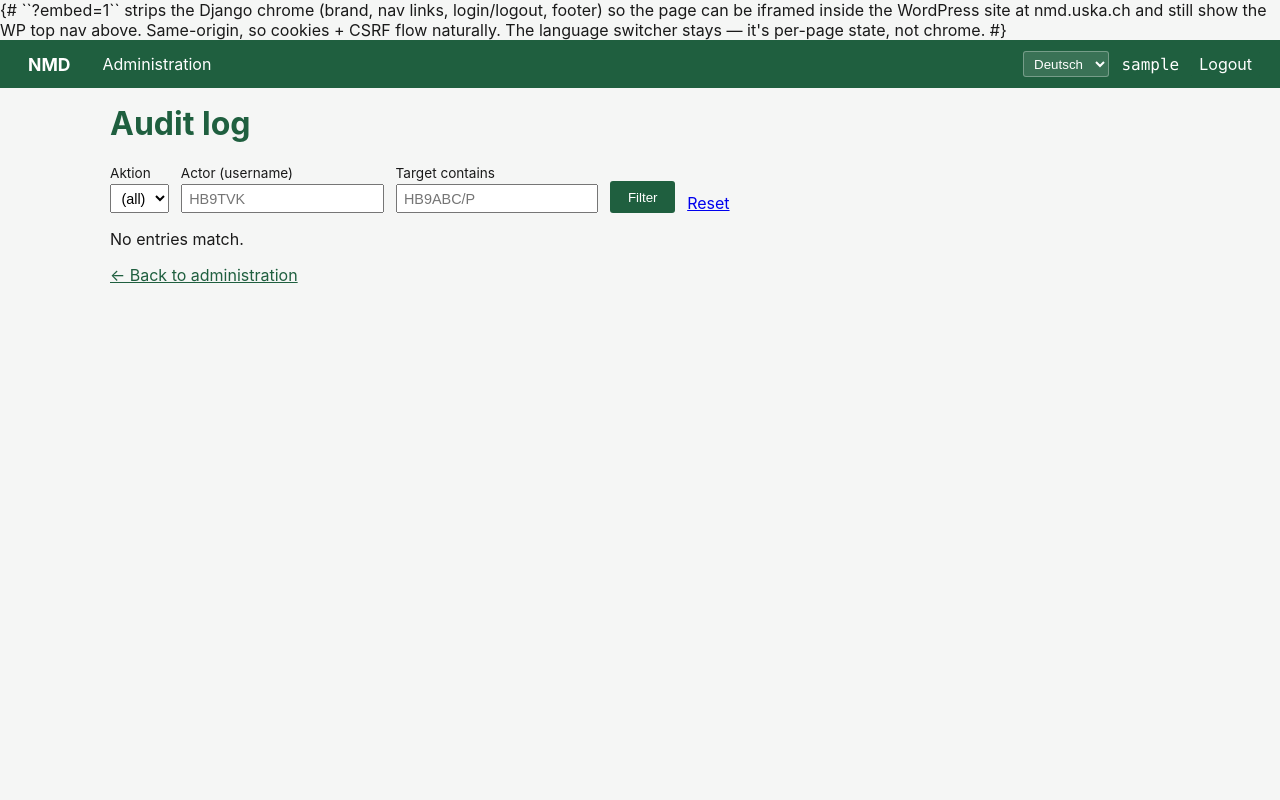
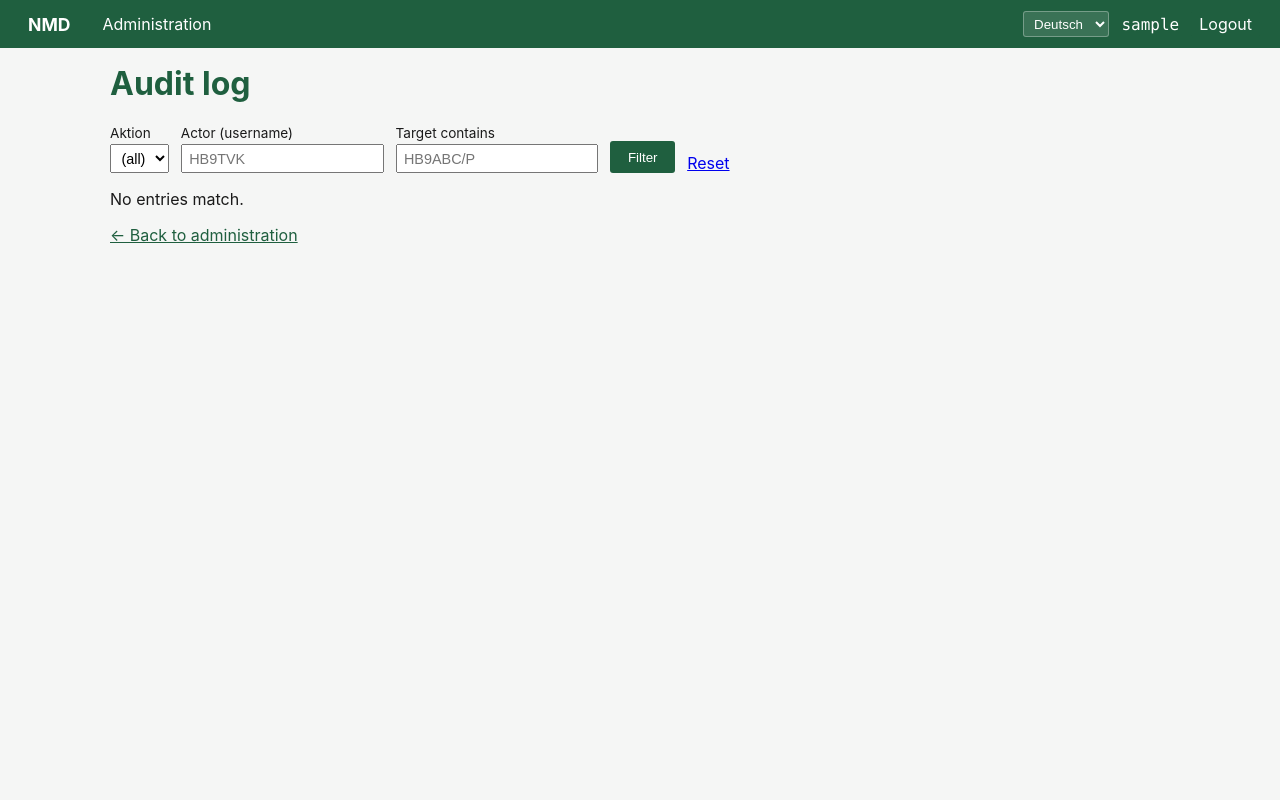
Before and after one commit to hb9tvk/nmdsuite, a Django app: page /admin/audit/ in a window 1280 px wide. Run offline with Django 5.2, Linux system fonts and the light colour scheme; the visitor is signed in with stand-in values (Sample User, id 1); data that the repository does not hold is empty.

Commit message:
Use {% comment %} for multi-line base.html comments
Django's {# ... #} is single-line only; wrapping multiple lines in
it leaks the text into the rendered page, which showed up at the
top of every embed-mode iframe. Switch both multi-line comments in
base.html to {% comment %}{% endcomment %}.

Co-Authored-By: Claude Opus 4.7 <noreply@anthropic.com>

```diff
--- a/templates/base.html
+++ b/templates/base.html
@@ -1,8 +1,11 @@
 {% load i18n static %}
-{# ``?embed=1`` strips the Django chrome (brand, nav links, login/logout, footer)
-   so the page can be iframed inside the WordPress site at nmd.uska.ch and
-   still show the WP top nav above. Same-origin, so cookies + CSRF flow
-   naturally. The language switcher stays — it's per-page state, not chrome. #}
+{% comment %}
+    ``?embed=1`` strips the Django chrome (brand, nav links, login/logout,
+    footer) so the page can be iframed inside the WordPress site at
+    nmd.uska.ch and still show the WP top nav above. Same-origin, so
+    cookies + CSRF flow naturally. The language switcher stays — it's
+    per-page state, not chrome.
+{% endcomment %}
 {% with embed=request.GET.embed %}
 <!DOCTYPE html>
 <html lang="{{ LANGUAGE_CODE|default:'de' }}">
@@ -66,9 +69,12 @@
     {% endif %}
     {% block extra_scripts %}{% endblock %}
     {% if embed %}
-        {# Lightweight postMessage-based auto-height: tells the WP parent how
-           tall to make the iframe whenever the body grows/shrinks. Same-origin,
-           but `*` target is fine here — we control the receiver too. #}
+        {% comment %}
+            Lightweight postMessage-based auto-height: tells the WP parent how
+            tall to make the iframe whenever the body grows/shrinks.
+            Same-origin, but `*` target is fine here — we control the
+            receiver too.
+        {% endcomment %}
         <script>
             (function () {
                 function postHeight() {
```
